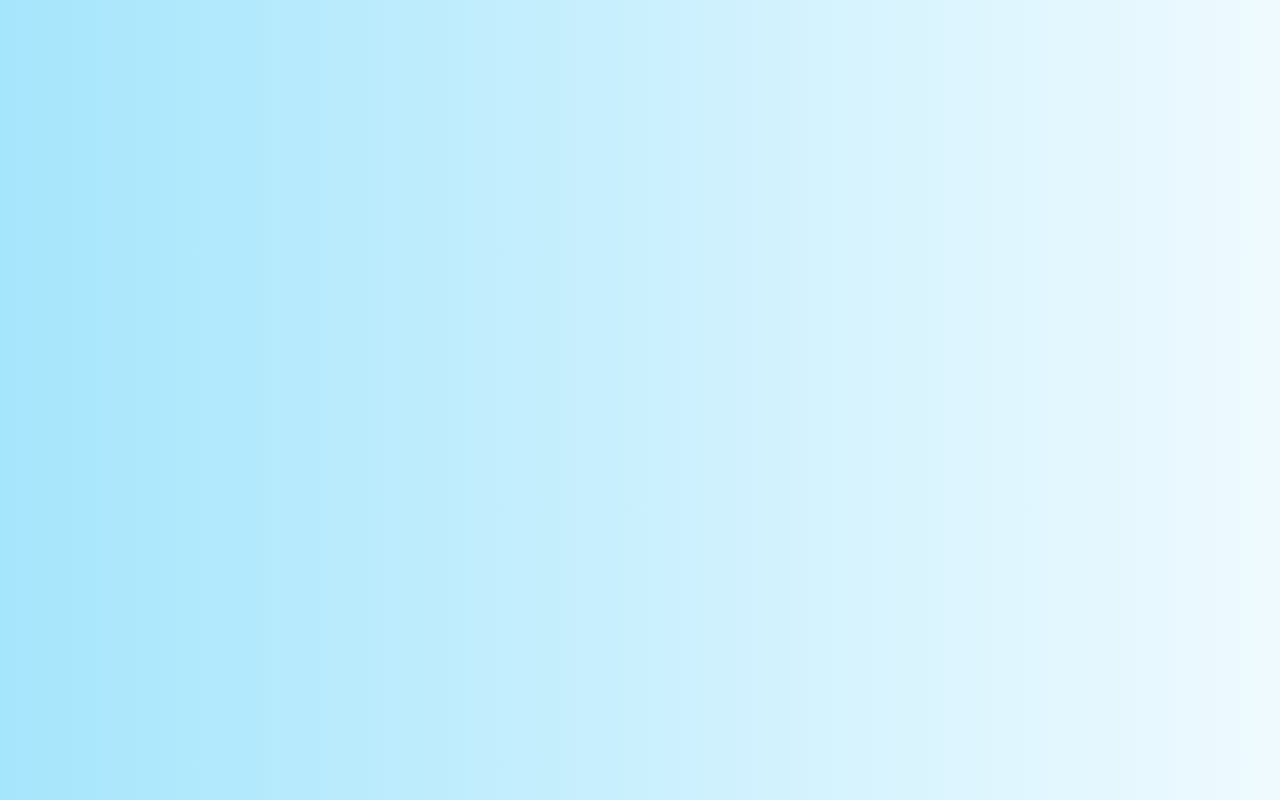
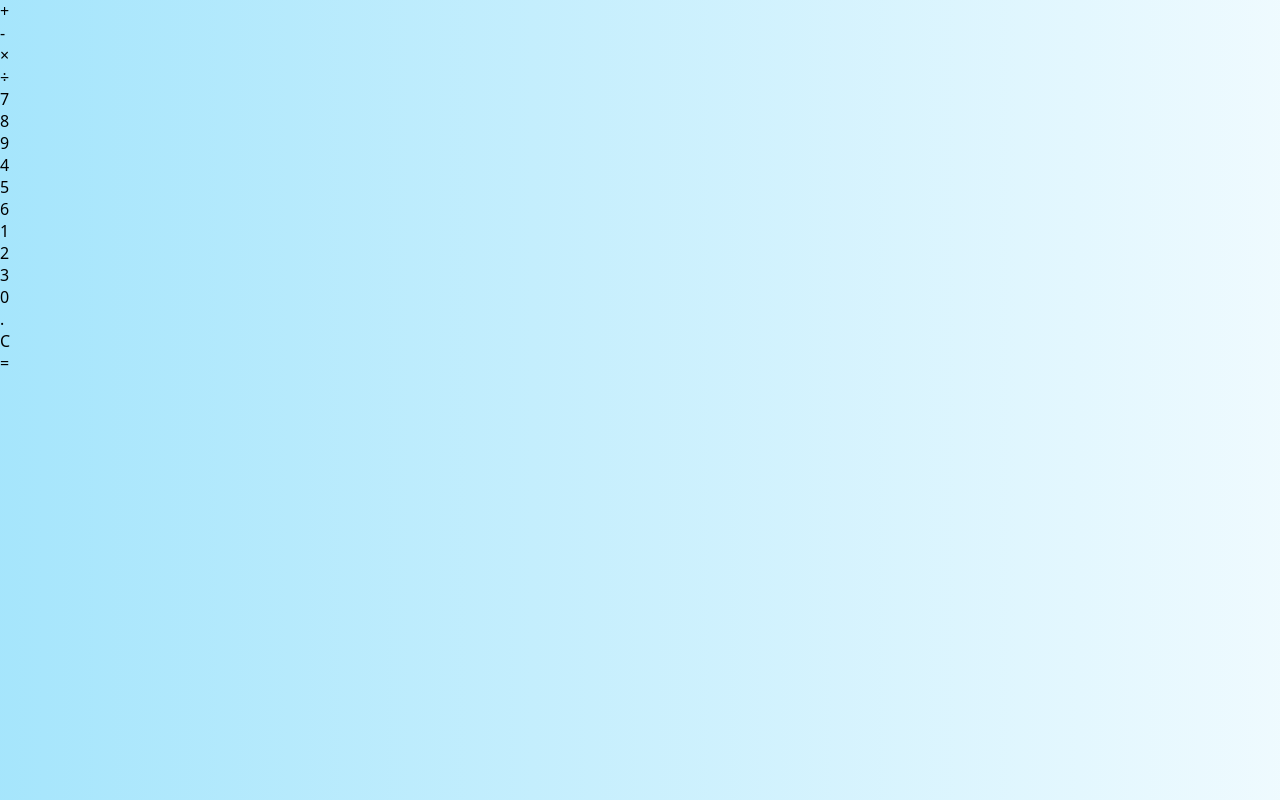
Before and after one commit to Shobhan-Pakhira/HTMLopolis, a plain HTML site: page Calculator/index.html in a window 1280 px wide. Drawn offline with Linux system fonts and the light colour scheme.

Commit message:
added some piece of code in index file

```diff
--- a/Calculator/index.html
+++ b/Calculator/index.html
@@ -5,13 +5,44 @@
     <meta http-equiv="X-UA-Compatible" content="IE=edge">
     <meta name="viewport" content="width=device-width, initial-scale=1.0">
     <link rel="stylesheet" href="style.css">
+    <script src="script.js"></script>
     <title>Calculator</title>
 </head>
 <body>
-    <div>
-        <div class="Wave"></div>
-        <div class="Wave"></div>
-        <div class="Wave"></div>
+    <div class="calculator">
+        <div class="input" id="input"></div>
+        <div class="button">
+            <div class="operator">
+                <div>+</div>
+                <div>-</div>
+                <div>&times;</div>
+                <div>&divide;</div>
+            </div>
+
+            <div class="leftPanel">
+                <div class="numbers">
+                    <div>7</div>
+                    <div>8</div>
+                    <div>9</div>
+                </div>
+                <div class="numbers">
+                    <div>4</div>
+                    <div>5</div>
+                    <div>6</div>
+                </div>
+                <div class="numbers">
+                    <div>1</div>
+                    <div>2</div>
+                    <div>3</div>
+                </div>
+                <div class="numbers">
+                    <div>0</div>
+                    <div>.</div>
+                    <div id="clear">C</div>
+                </div>
+            </div>
+            <div class="equals" id="result">=</div>
+        </div>
     </div>
 </body>
 </html>
```
